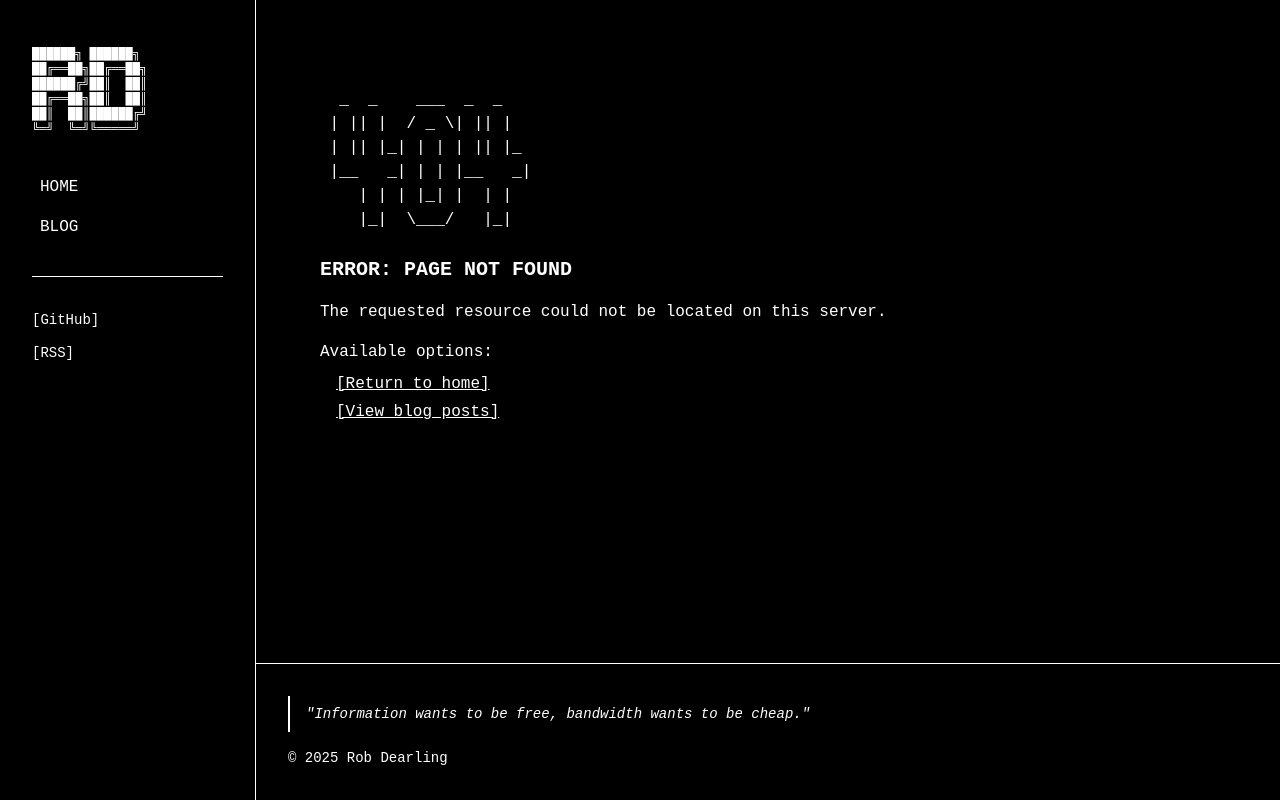
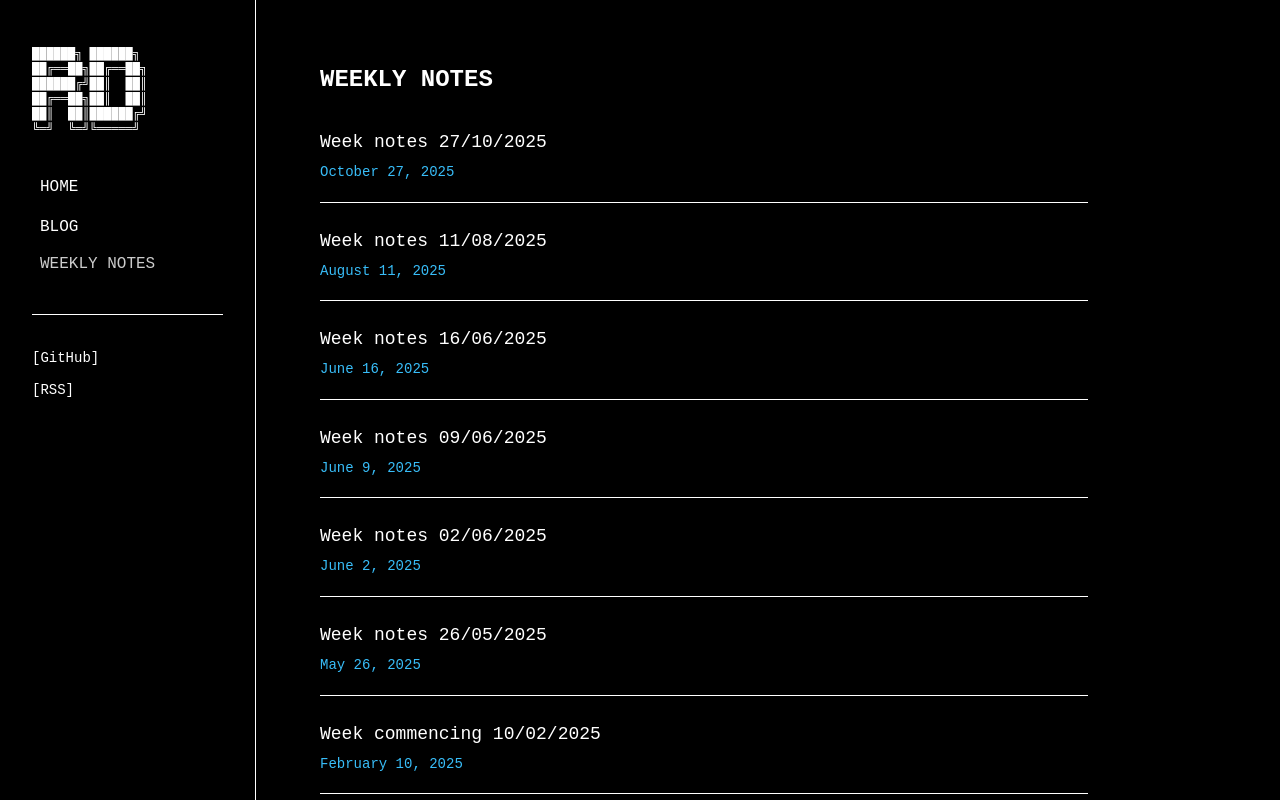
Before and after one commit to RobDearling/robdearling.github.io, a Next.js app: page /weekly-notes in a window 1280 px wide. Before the commit this address had no page. Shown: the top 800 px of the page. Built offline with nearby package versions, Linux system fonts and the light colour scheme.

Commit message:
WEekly notes gen

```diff
--- a/components/layout.tsx
+++ b/components/layout.tsx
@@ -51,6 +51,9 @@ export default function Layout({ children, home }: LayoutProps) {
           <Link className={`nav-item ${pathname === '/blog' ? 'nav-active' : ''}`} href="/blog">
             BLOG
           </Link>
+          <Link className={`nav-item ${pathname === '/weekly-notes' ? 'nav-active' : ''}`} href="/weekly-notes">
+            WEEKLY NOTES
+          </Link>
         </nav>
 
         <div className="mt-8 pt-8 border-t border-white">
@@ -78,6 +81,9 @@ export default function Layout({ children, home }: LayoutProps) {
             <Link className={`${pathname === '/blog' ? 'nav-active' : ''} hover:underline`} href="/blog">
               BLOG
             </Link>
+            <Link className={`${pathname === '/weekly-notes' ? 'nav-active' : ''} hover:underline`} href="/weekly-notes">
+              WEEKLY NOTES
+            </Link>
           </nav>
         </header>
 
@@ -86,7 +92,7 @@ export default function Layout({ children, home }: LayoutProps) {
         <footer className="p-4 sm:p-6 border-t border-white text-sm">
           <div className="flex flex-col space-y-3">
             <div className="text-xs italic border-l-2 border-white pl-3 py-2">
-              "Information wants to be free, bandwidth wants to be cheap."
+              "If sharing is theft, then libraries are criminal enterprises."
             </div>
             <div className="text-xs">
               © 2025 Rob Dearling
@@ -110,7 +116,7 @@ export default function Layout({ children, home }: LayoutProps) {
         <footer className="p-8 border-t border-white">
           <div className="flex flex-col space-y-4">
             <div className="text-sm italic border-l-2 border-white pl-4 py-2">
-              "Information wants to be free, bandwidth wants to be cheap."
+              "If sharing is theft, then libraries are criminal enterprises."
             </div>
             <div className="text-sm">
               © 2025 Rob Dearling
--- /dev/null
+++ b/lib/weekly-notes.ts
@@ -0,0 +1,68 @@
+import fs from 'fs';
+import path from 'path';
+import matter from 'gray-matter';
+import { remark } from 'remark';
+import html from 'remark-html';
+import remarkPrism from 'remark-prism';
+import remarkGfm from 'remark-gfm';
+
+const weeklyNotesDirectory = path.join(process.cwd(), 'weekly-notes');
+
+export function getSortedWeeklyNotesData() {
+  const fileNames = fs.readdirSync(weeklyNotesDirectory);
+  type WeeklyNoteData = {
+    id: string;
+    date: string;
+    [key: string]: string;
+  };
+
+  const allWeeklyNotesData: WeeklyNoteData[] = fileNames.map((fileName) => {
+    const id = fileName.replace(/\.md$/, '');
+    const fullPath = path.join(weeklyNotesDirectory, fileName);
+    const fileContents = fs.readFileSync(fullPath, 'utf8');
+
+    const matterResult = matter(fileContents);
+    return {
+      id,
+      date: matterResult.data.date,
+      ...matterResult.data,
+    };
+  });
+  return allWeeklyNotesData.sort((a, b) => {
+    if (a.date < b.date) {
+      return 1;
+    } else {
+      return -1;
+    }
+  });
+}
+
+export function getAllWeeklyNoteIds() {
+  const fileNames = fs.readdirSync(weeklyNotesDirectory);
+  return fileNames.map((fileName) => {
+    return {
+      params: {
+        id: fileName.replace(/\.md$/, ''),
+      },
+    };
+  });
+}
+
+export async function getWeeklyNoteData(id: string) {
+  const fullPath = path.join(weeklyNotesDirectory, `${id}.md`);
+  const fileContents = fs.readFileSync(fullPath, 'utf8');
+  const matterResult = matter(fileContents);
+
+  const processedContent = await remark()
+    .use(remarkGfm)
+    .use(html)
+    .use(remarkPrism as any)
+    .process(matterResult.content);
+  const contentHtml = processedContent.toString();
+
+  return {
+    id,
+    contentHtml,
+    ...matterResult.data,
+  };
+}
--- a/package.json
+++ b/package.json
@@ -4,7 +4,8 @@
     "build": "npm run generate-rss && next build",
     "dev": "next dev",
     "start": "next start",
-    "generate-rss": "node scripts/generate-rss.js"
+    "generate-rss": "node scripts/generate-rss.js",
+    "new-weekly-note": "node scripts/new-weekly-note.js"
   },
   "dependencies": {
     "date-fns": "^4.1.0",
--- /dev/null
+++ b/pages/weekly-notes.tsx
@@ -0,0 +1,51 @@
+import Head from "next/head";
+import Layout, { siteTitle } from "../components/layout";
+import { getSortedWeeklyNotesData } from "../lib/weekly-notes";
+import Link from "next/link";
+import Date from "../components/date";
+
+export async function getStaticProps() {
+  const allWeeklyNotesData = getSortedWeeklyNotesData();
+  return {
+    props: {
+      allWeeklyNotesData,
+    },
+  };
+}
+
+interface WeeklyNoteData {
+  id: string;
+  date: string;
+  title: string;
+}
+
+interface WeeklyNotesProps {
+  allWeeklyNotesData: WeeklyNoteData[];
+}
+
+export default function WeeklyNotes({ allWeeklyNotesData }: WeeklyNotesProps) {
+  return (
+    <Layout home>
+      <Head>
+        <title>Weekly Notes - {siteTitle}</title>
+      </Head>
+      <section>
+        <h1 className="font-bold text-xl md:text-2xl mb-6 md:mb-8">WEEKLY NOTES</h1>
+        <ul className="space-y-4 md:space-y-6">
+          {allWeeklyNotesData.map(({ id, date, title }) => (
+            <li key={id} className="border-b border-white pb-3 md:pb-4">
+              <Link href={`/weekly-notes/${id}`} className="text-base md:text-lg hover:underline block">
+                {title}
+              </Link>
+              <div className="mt-1">
+                <span className="text-xs md:text-sm text-gray-400">
+                  <Date dateString={date} />
+                </span>
+              </div>
+            </li>
+          ))}
+        </ul>
+      </section>
+    </Layout>
+  );
+}
--- /dev/null
+++ b/pages/weekly-notes/[id].tsx
@@ -0,0 +1,57 @@
+import Layout from '../../components/layout';
+import Head from 'next/head';
+import { getAllWeeklyNoteIds, getWeeklyNoteData } from '../../lib/weekly-notes';
+import Date from '../../components/date';
+import Prism from "prismjs";
+import 'prismjs/components/prism-hcl';
+import "prismjs/components/prism-bash"
+import "prismjs/components/prism-shell-session"
+import "prismjs/components/prism-typescript"
+
+import React, { useEffect } from "react";
+
+interface WeeklyNoteData {
+  title: string;
+  date: string;
+  contentHtml: string;
+}
+
+export default function WeeklyNote({ weeklyNoteData }: { weeklyNoteData: WeeklyNoteData }) {
+  useEffect(() => {
+    Prism.highlightAll();
+  }, []);
+  return (
+    <Layout>
+      <Head>
+        <title>{weeklyNoteData.title}</title>
+        <meta name="description" content={weeklyNoteData.title}></meta>
+        <meta property="og:description" content={weeklyNoteData.title}></meta>
+      </Head>
+      <article>
+        <h1 className='text-xl md:text-2xl font-bold'>{weeklyNoteData.title}</h1>
+        <div className='text-xs md:text-sm mt-2 text-gray-400'>
+          Week of <Date dateString={weeklyNoteData.date} />
+        </div>
+        <div id='blog-content' className='mt-6 md:mt-8' dangerouslySetInnerHTML={{ __html: weeklyNoteData.contentHtml }} />
+      </article>
+    </Layout>
+  );
+}
+
+export async function getStaticPaths() {
+  const paths = getAllWeeklyNoteIds();
+  return {
+    paths,
+    fallback: false,
+  };
+}
+
+export async function getStaticProps({ params }: { params: { id: string } }) {
+  const weeklyNoteData = await getWeeklyNoteData(params.id);
+
+  return {
+    props: {
+      weeklyNoteData,
+    },
+  };
+}
--- /dev/null
+++ b/weekly-notes/Week-2025-10-27.md
@@ -0,0 +1,16 @@
+---
+title: 'Week notes 27/10/2025'
+date: '2025-10-27'
+---
+
+## What happened this week
+
+[Write about what happened this week...]
+
+## Interesting links
+
+- [Link title](https://example.com)
+
+## Interesting projects
+
+- [Project name](https://github.com/example/project) - Brief description
```
Also changed, not shown: scripts/new-weekly-note.js (added, +75 -0 lines).
